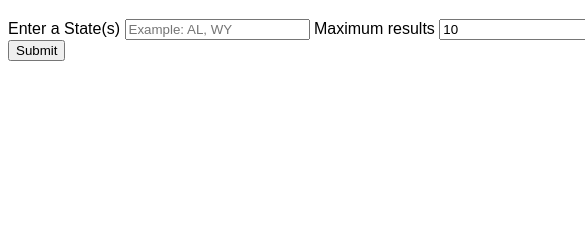
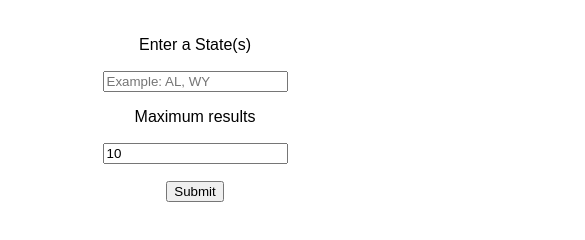
Before and after one commit to sPro1ly0/national-parks-list-app, a plain HTML site: page index.html in a window 390 px wide. Shown: the part 98-338 px from the top of the page, 585 px wide, since content can reach past the window. Drawn offline with nearby package versions, Linux system fonts and the light colour scheme.

Commit message:
added css to form

```diff
--- a/css/main.css
+++ b/css/main.css
@@ -29,3 +29,14 @@ ul {
     width: 85vw;
     margin: 30px auto 50px;
 }
+
+@media screen and (max-width: 426px) {
+    form {
+        display: flex;
+        flex-direction: column;
+        justify-content: space-evenly;
+        align-items: center;
+        height: 200px;
+        width: 255px;
+    }
+}
```
